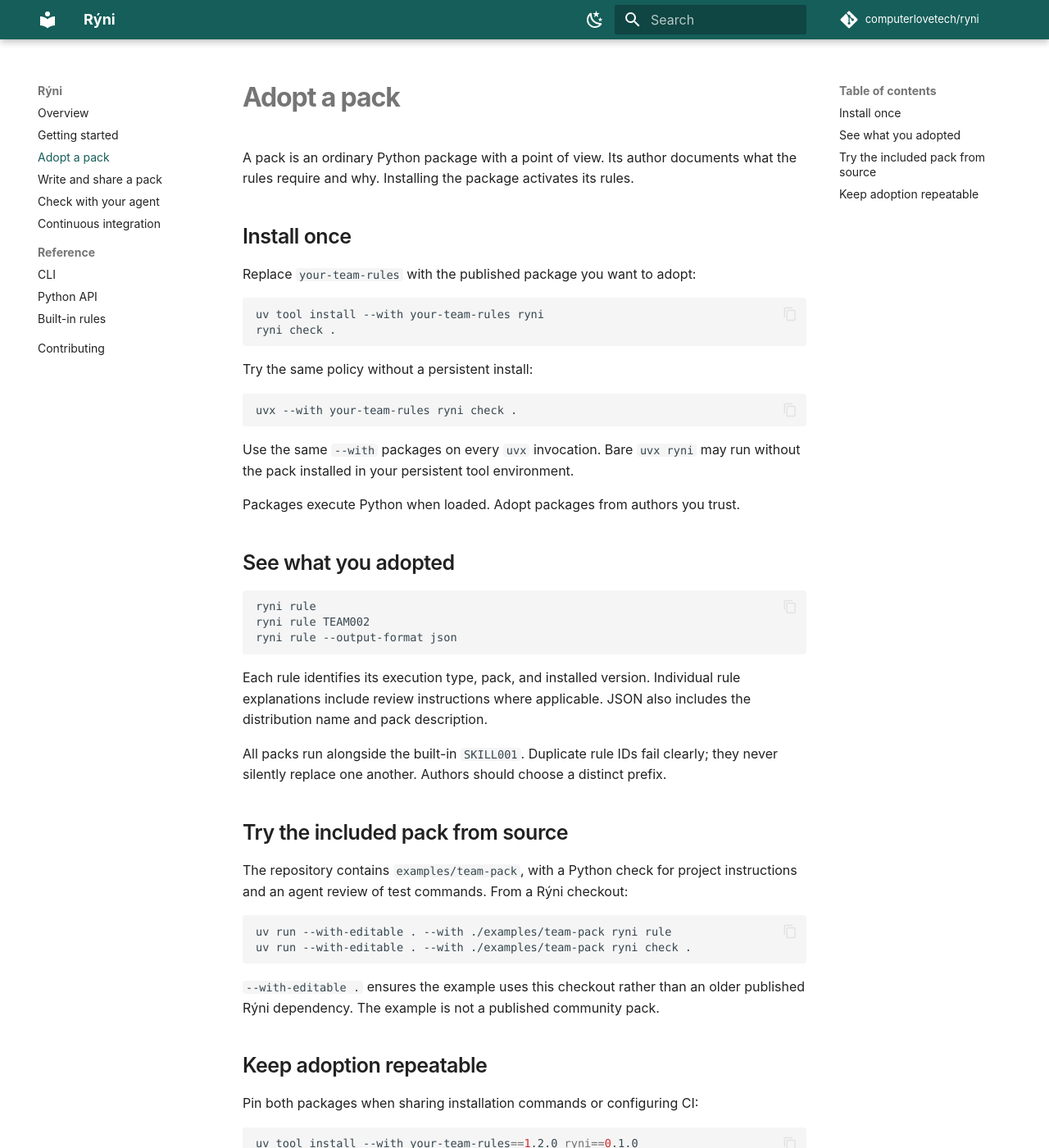
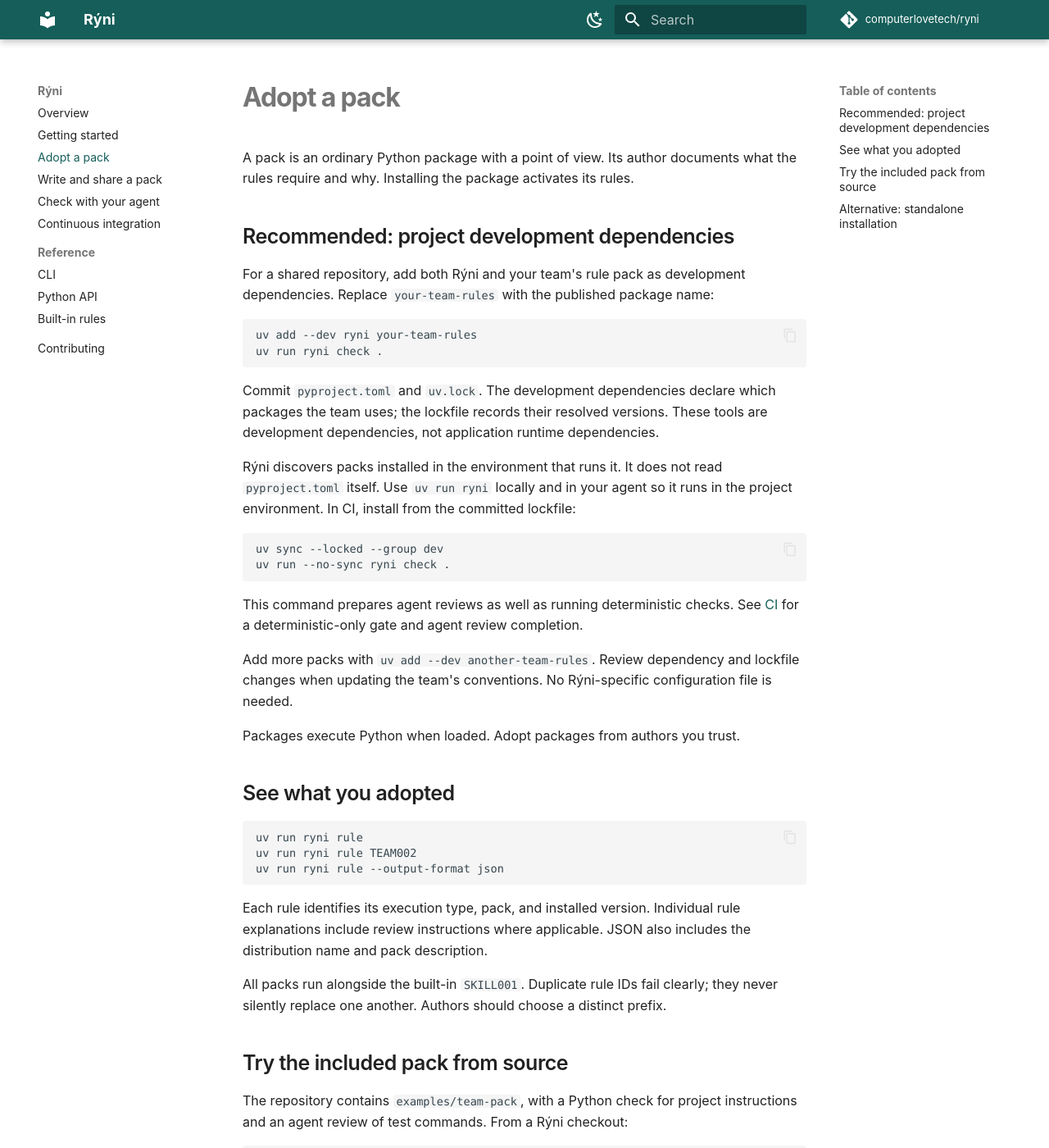
Before and after one commit to computerlovetech/ryni, an MkDocs documentation site: the page built from docs/adopting-packs.md, in a window 1280 px wide and 1400 px high. Shown: the whole window at 82% size. Built offline with MkDocs 1.6.1 and Material for MkDocs 9.7.7, drawn with Linux system fonts in a browser that asks for light colours; comment, search, counter and statistics services are not loaded; some of the changed text lies outside the part shown.

Commit message:
docs: recommend project development dependencies for team rules

````diff
--- a/docs/adopting-packs.md
+++ b/docs/adopting-packs.md
@@ -3,32 +3,44 @@
 A pack is an ordinary Python package with a point of view. Its author documents
 what the rules require and why. Installing the package activates its rules.
 
-## Install once
+## Recommended: project development dependencies
 
-Replace `your-team-rules` with the published package you want to adopt:
+For a shared repository, add both Rýni and your team's rule pack as development
+dependencies. Replace `your-team-rules` with the published package name:
 
 ```bash
-uv tool install --with your-team-rules ryni
-ryni check .
+uv add --dev ryni your-team-rules
+uv run ryni check .
 ```
 
-Try the same policy without a persistent install:
+Commit `pyproject.toml` and `uv.lock`. The development dependencies declare which
+packages the team uses; the lockfile records their resolved versions. These tools
+are development dependencies, not application runtime dependencies.
+
+Rýni discovers packs installed in the environment that runs it. It does not read
+`pyproject.toml` itself. Use `uv run ryni` locally and in your agent so it runs in
+the project environment. In CI, install from the committed lockfile:
 
 ```bash
-uvx --with your-team-rules ryni check .
+uv sync --locked --group dev
+uv run --no-sync ryni check .
 ```
 
-Use the same `--with` packages on every `uvx` invocation. Bare `uvx ryni` may run
-without the pack installed in your persistent tool environment.
+This command prepares agent reviews as well as running deterministic checks.
+See [CI](ci.md) for a deterministic-only gate and agent review completion.
+
+Add more packs with `uv add --dev another-team-rules`. Review dependency and
+lockfile changes when updating the team's conventions. No Rýni-specific
+configuration file is needed.
 
 Packages execute Python when loaded. Adopt packages from authors you trust.
 
 ## See what you adopted
 
 ```bash
-ryni rule
-ryni rule TEAM002
-ryni rule --output-format json
+uv run ryni rule
+uv run ryni rule TEAM002
+uv run ryni rule --output-format json
 ```
 
 Each rule identifies its execution type, pack, and installed version. Individual
@@ -51,19 +63,32 @@ uv run --with-editable . --with ./examples/team-pack ryni check .
 `--with-editable .` ensures the example uses this checkout rather than an older
 published Rýni dependency. The example is not a published community pack.
 
-## Keep adoption repeatable
+## Alternative: standalone installation
 
-Pin both packages when sharing installation commands or configuring CI:
+For use outside a project environment, install Rýni and the pack together:
 
 ```bash
-uv tool install --with your-team-rules==1.2.0 ryni==0.1.0
+uv tool install --with your-team-rules ryni
+ryni check .
 ```
 
-These are illustrative versions; use versions published by your pack author.
-Install multiple packs by repeating `--with`. A team can also publish an umbrella
-package depending on its chosen packs. No Rýni-specific configuration is needed.
+Or try a pack without a persistent installation:
 
-To replace the policy in an existing tool installation, reinstall with the desired
-packages, for example `uv tool install --force --with other-team-rules ryni`.
-Removing a dependency from a running Python environment is not an activation API.
-Use uv to manage the tool environment.
+```bash
+uvx --with your-team-rules ryni check .
+```
+
+These environments are separate from the project's development dependencies.
+Bare `uvx ryni` does not include the team's project pack. Supply the same `--with`
+packages each time you use `uvx`; repeat `--with` for multiple packs.
+
+Pin both Rýni and pack versions when sharing standalone commands, for example:
+
+```bash
+uvx --with your-team-rules==1.2.0 ryni==0.1.0 check .
+```
+
+The names and versions above are illustrative. Use published versions that
+support your pack. To replace a persistent tool installation's policy, reinstall
+with the desired packages, for example
+`uv tool install --force --with other-team-rules ryni`.
--- a/docs/getting-started.md
+++ b/docs/getting-started.md
@@ -1,17 +1,16 @@
 # Getting started
 
-Rýni requires Python 3.14 or later. Use [uv](https://docs.astral.sh/uv/) to install it:
+Rýni requires Python 3.14 or later. In a shared repository, use
+[uv](https://docs.astral.sh/uv/) to add it as a development dependency:
 
 ```bash
-uv tool install ryni
-ryni check .
+uv add --dev ryni
+uv run ryni check .
 ```
 
-Or run it without a persistent installation:
-
-```bash
-uvx ryni check .
-```
+Commit `pyproject.toml` and `uv.lock` so the team can install the same versions.
+If your repository has no `pyproject.toml`, use `uv init --bare` first.
+For a quick trial outside a project environment, use `uvx ryni check .`.
 
 ## Your first finding
 
@@ -41,28 +40,29 @@ description: Review changes for correctness and missing tests.
 
 ## Adopt your team's policy
 
-When a pack author publishes a package, install it alongside Rýni in the same tool
-environment. Here `your-team-rules` is a placeholder for that package's name:
+Add your team's published rule pack as a development dependency too.
+Here `your-team-rules` is a placeholder for that package's name:
 
 ```bash
-uv tool install --with your-team-rules ryni
-ryni rule
-ryni check .
+uv add --dev your-team-rules
+uv run ryni rule
+uv run ryni check .
 ```
 
-Every installed rule is active. See [adopting packs](adopting-packs.md) for version
-pinning and a runnable local example.
+Every installed rule is active. See [adopting packs](adopting-packs.md) for
+the shared setup, standalone alternatives, and a runnable local example.
 
 ## Run the full check in your agent
 
 Install the bundled skill into your agent's skills directory once per repository:
 
 ```bash
-ryni skill install .claude/skills
+uv run ryni skill install .claude/skills
 ```
 
 In Claude Code, invoke `/ryni-check`. For Codex, install into `.agents/skills` and
 invoke `$ryni-check`. Your agent must support sub-agents to complete review rules.
+Tell your agent to use `uv run ryni` so it loads the project's packs.
 See [agent checks](agent-checks.md) for the complete workflow and supported paths.
 
 Installing the CLI does not silently modify repositories or global agent settings.
````
Also changed, not shown: README.md (+13 -12 lines), docs/agent-checks.md (+6 -6 lines), docs/ci.md (+9 -6 lines), docs/index.md (+7 -4 lines), docs/writing-packs.md (+8 -3 lines).
